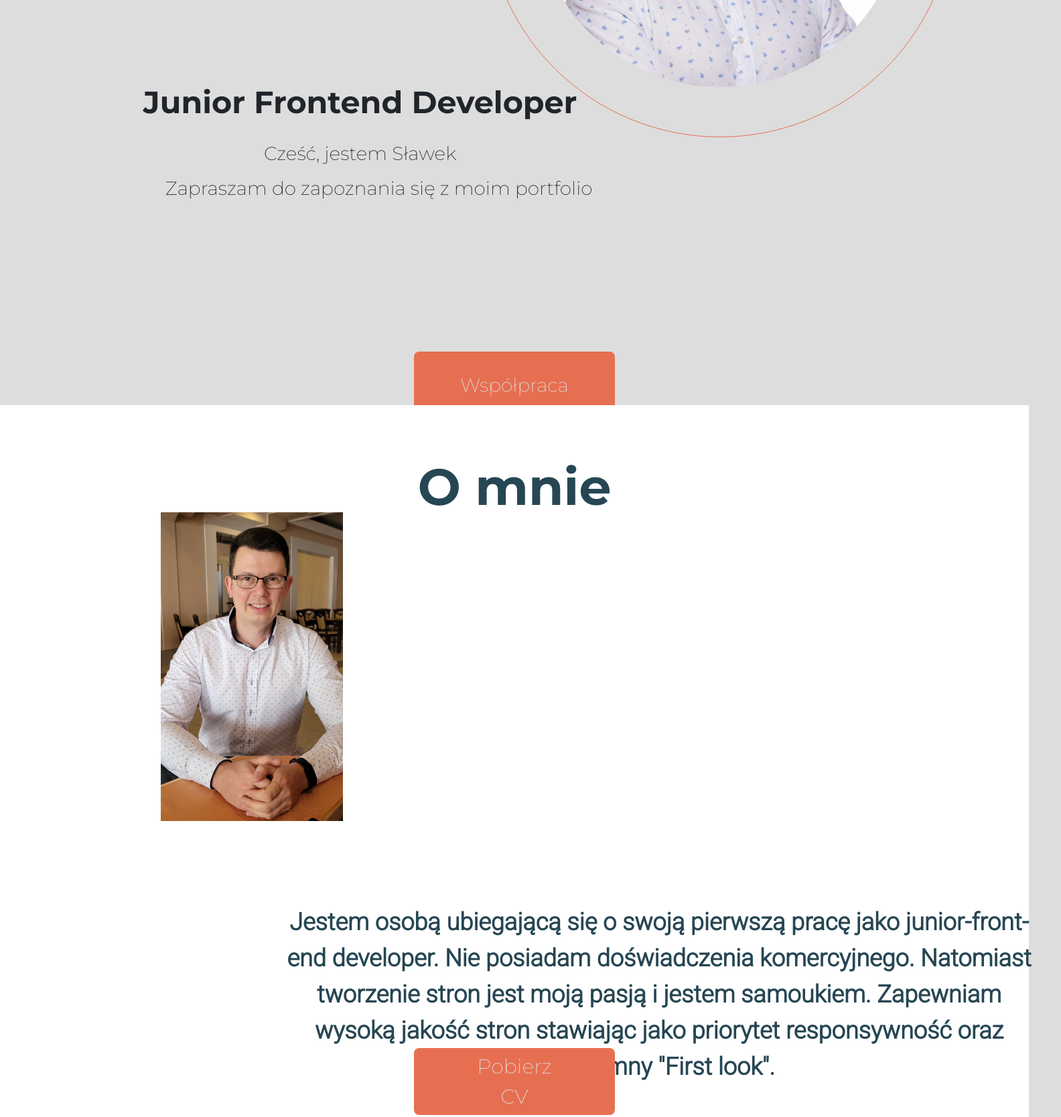
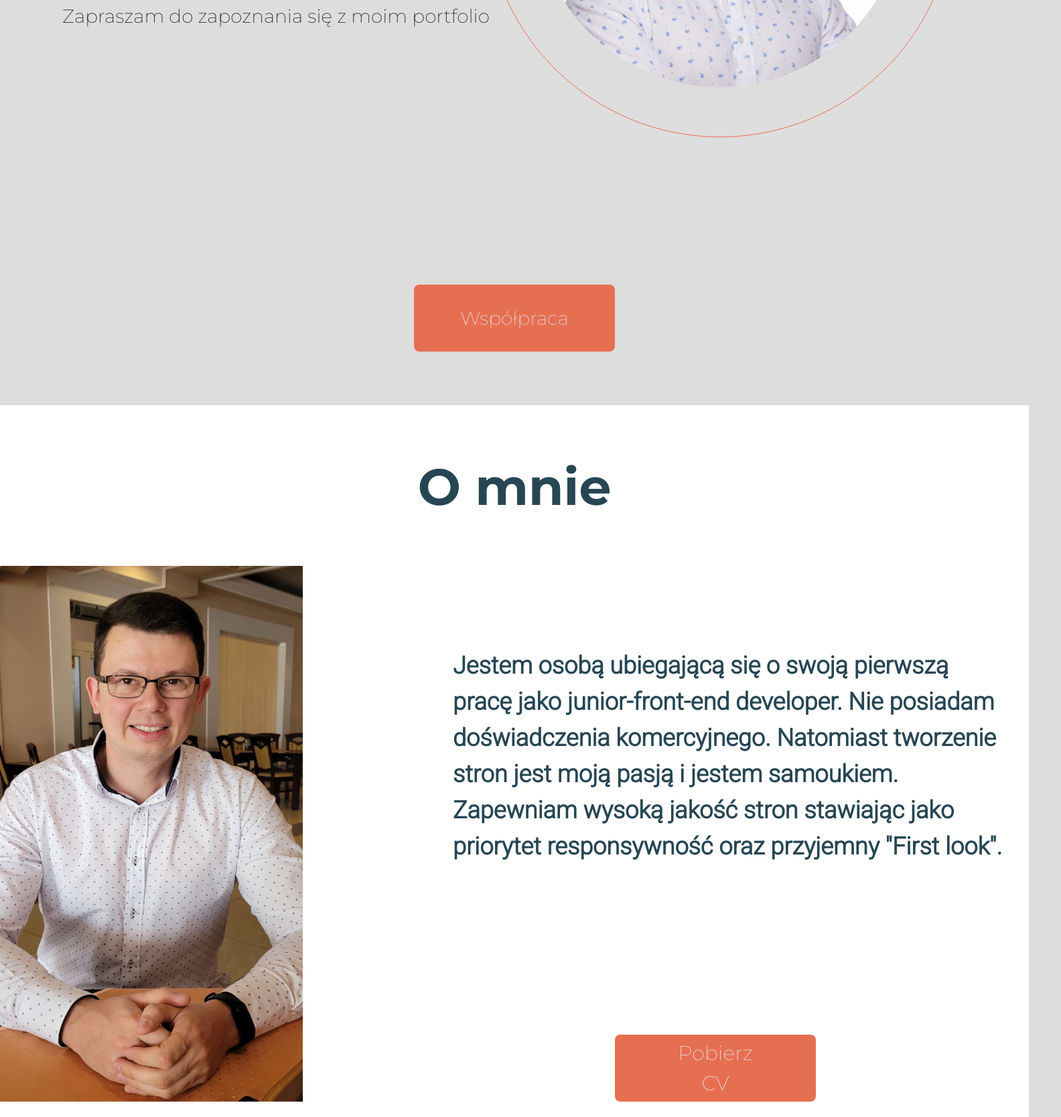
Before and after one commit to sldata/myPortfolio, a website: page index.html in a window 1536 px wide. Shown: the part 815-2483 px from the top of the page at 67% size, 1584 px wide, since content can reach past the window. Drawn offline with nearby package versions, Linux system fonts and the light colour scheme.

Commit message:
finishing responsivness of two sections, start creating skills section

```diff
--- a/index.html
+++ b/index.html
@@ -68,7 +68,7 @@
 
 
     <div class="wrapper">
-<div class="about section" id="about">
+<div class="about " id="about">
 
             <h2 class="about__title">O mnie</h2>
             <img class="about__photo" src="/src/img/hero-img-small.jpg" alt="Sławomir Photo">
@@ -82,6 +82,12 @@
     </div>
 
 
+    <section class="skills section-one" id="skills">
+        <h2 class="skills__title">Umiejętności</h2>
+    </section>
+
+
+
     <!-- <script src="https://cdn.jsdelivr.net/npm/bootstrap@5.2.2/dist/js/bootstrap.bundle.min.js" integrity="sha384-OERcA2EqjJCMA+/3y+gxIOqMEjwtxJY7qPCqsdltbNJuaOe923+mo//f6V8Qbsw3" crossorigin="anonymous"></script> -->
 
     <script src="../dist/js/main.min.js"></script>
--- a/src/sass/style.scss
+++ b/src/sass/style.scss
@@ -148,22 +148,26 @@ body {
 	box-shadow: 0 0 30px rgba(255, 0, 0, 25%);
 	.navbar-nav {
 		margin-top: 0.5em;
+
 	}
 	.nav-link {
 		display: flex;
 		font-size: 2.4rem;
 		padding: 0 1em;
-		margin: 0 1em;
+		margin-left:  1em;
 		color: $main-color;
 		transition: color 0.3s;
+
 	}
 	.nav-link:hover {
 		color: $font-color;
+
 	}
 
 	.navbar-brand {
 		color: $main-color;
 		transition: color 0.3s;
+
 		margin-left: 2em;
 		h3 {
 			font-size: 2.4rem;
@@ -225,7 +229,7 @@ body {
 	}
 	&__paragraph-two {
 		text-align: center;
-		// font-size: rem;
+
 	}
 }
 
@@ -326,6 +330,17 @@ body {
 			text-decoration: none;
 		}
 	}
+}
+
+// SKILLS SECTION
+
+.section-one{
+	width: 100%;
+	height: 50vh;
+	background-color: red;
+	position: absolute;
+	top: 168em;
+	background-color: $background-color;
 }
 
 // Media
@@ -430,6 +445,7 @@ body {
 		display: none;
 	}
 	.coop-btn {
+
 		height: 100px;
 		width: 300px;
 		bottom: 5em;
@@ -438,6 +454,7 @@ body {
 
 @media (min-width: 1300px) {
 	.outside {
+		position: relative;
 		top: 20em;
 		left: 70%;
 		width: 700px;
@@ -453,15 +470,16 @@ body {
 		}
 	}
 	.coop-btn{
-		transform: translate(-50%, 300%);
+		transform: translate(-50%, 200%);
+
 	}
 
 	.header {
-		left: 50%;
-		transform: translateX(-65%);
+		position: relative;
+		top: 0;
+		left: -25%;
 		&__title {
-			font-size: 4.6rem;
-			font-family: 'Montserrat', sans-serif;
+			font-size: 3.6rem;
 			padding-bottom: .5em;
 		}
 
@@ -484,28 +502,40 @@ body {
 			color: $font-color;
 		}
 		&__photo{
-			position: absolute;
-			left: 15em;
+			position: relative;
+			min-width: 500px;
+			margin-left: 9em;
+			min-height: 800px;
+			left: -12em;
+			top: 0em;
 		}
 		&__text-box{
-		position: absolute;
-		display: block;
+		position: relative;
 		padding: 2em;
-		transform: translate(18%, 15%);
+		top: 2em;
+		margin-top: 1em;
+		overflow: hidden;
+		left: 0;
+		transform: translateX(0%);
 		height: 700px;
-		width: 1200px;
+		max-width: 1200px;
+
+
 		}
 		&__text{
-			position: relative;
+			text-align: left;
 			font-size: 3.6rem;
 			padding: 0;
 			margin: 0;
+
 		}
 
 		.cv-btn{
 			position: absolute;
+
+			transform: translate(50%, -100%);
 			width: 300px;
-			top: 60em;
+
 		}
 
 	}
```
Also changed, not shown: dist/css/main.min.css, dist/css/style.min.css, 1 other file.
